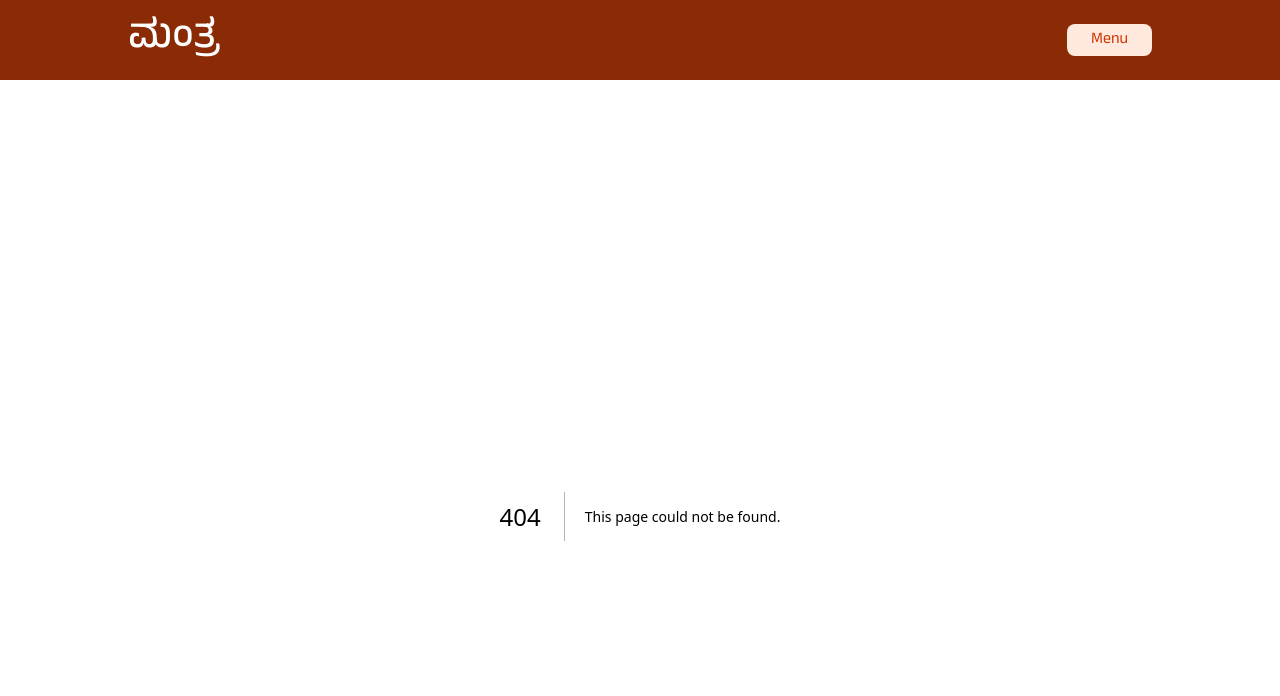
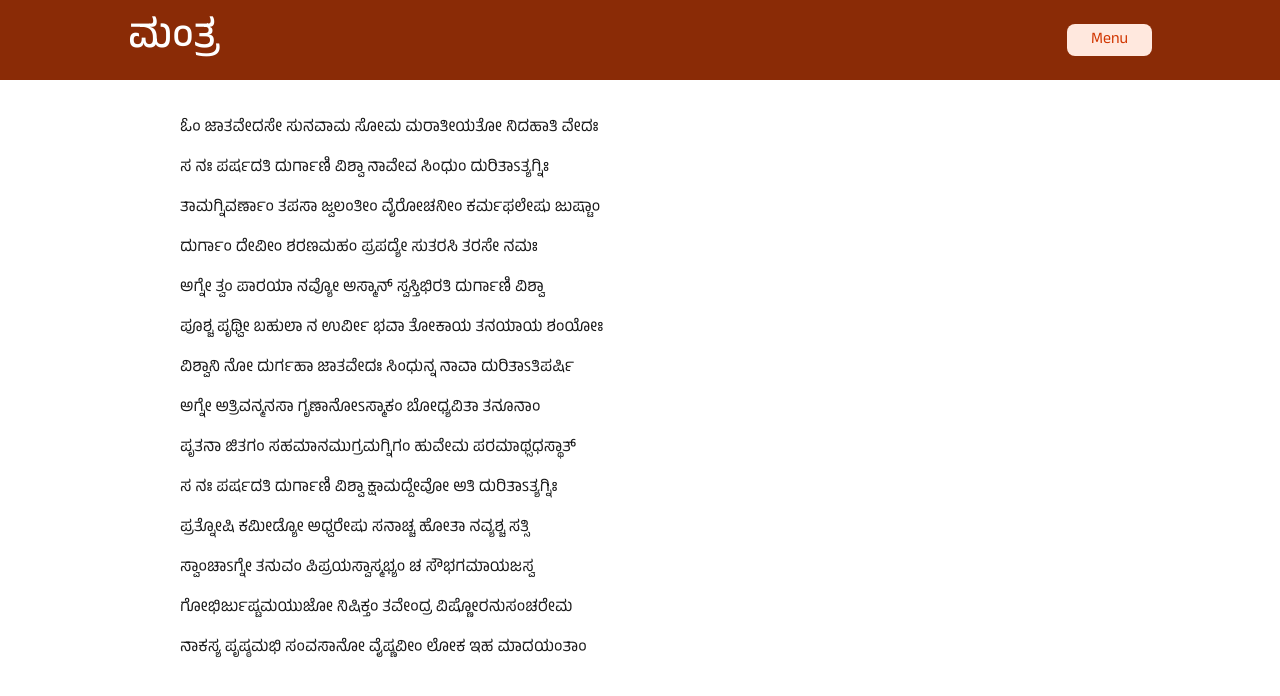
Before and after one commit to hegde-sachin/mantra, a Next.js app: page /durga-sukta in a window 1280 px wide. Before the commit this address had no page. Shown: the top 696 px of the page. Built offline with nearby package versions, Linux system fonts and the light colour scheme.

Commit message:
Add durga sukta

```diff
--- /dev/null
+++ b/src/app/durga-sukta/page.tsx
@@ -0,0 +1,110 @@
+import { ContentComponent } from "@/components/content.component";
+import { Content } from "@/interfaces/content";
+
+export default async function GanapatiUpanishath() {
+  const contents: Array<Content> = [
+    {
+      details: [
+        {
+          paragraph: "ಓಂ ಜಾತವೇದಸೇ ಸುನವಾಮ ಸೋಮ ಮರಾತೀಯತೋ ನಿದಹಾತಿ ವೇದಃ",
+        },
+      ],
+    },
+    {
+      details: [
+        {
+          paragraph:
+            "ಸ ನಃ ಪರ್ಷದತಿ ದುರ್ಗಾಣಿ ವಿಶ್ವಾ ನಾವೇವ ಸಿಂಧುಂ ದುರಿತಾಽತ್ಯಗ್ನಿಃ",
+        },
+      ],
+    },
+    {
+      details: [
+        {
+          paragraph: "ತಾಮಗ್ನಿವರ್ಣಾಂ ತಪಸಾ ಜ್ವಲಂತೀಂ ವೈರೋಚನೀಂ ಕರ್ಮಫಲೇಷು ಜುಷ್ಟಾಂ",
+        },
+      ],
+    },
+    {
+      details: [
+        {
+          paragraph: "ದುರ್ಗಾಂ ದೇವೀಂ ಶರಣಮಹಂ ಪ್ರಪದ್ಯೇ ಸುತರಸಿ ತರಸೇ ನಮಃ",
+        },
+      ],
+    },
+    {
+      details: [
+        {
+          paragraph:
+            "ಅಗ್ನೇ ತ್ವಂ ಪಾರಯಾ ನವ್ಯೋ ಅಸ್ಮಾನ್ ಸ್ವಸ್ತಿಭಿರತಿ ದುರ್ಗಾಣಿ ವಿಶ್ವಾ",
+        },
+      ],
+    },
+    {
+      details: [
+        {
+          paragraph: "ಪೂಶ್ಚ ಪೃಥ್ವೀ ಬಹುಲಾ ನ ಉರ್ವೀ ಭವಾ ತೋಕಾಯ ತನಯಾಯ ಶಂಯೋಃ",
+        },
+      ],
+    },
+    {
+      details: [
+        {
+          paragraph: "ವಿಶ್ವಾನಿ ನೋ ದುರ್ಗಹಾ ಜಾತವೇದಃ ಸಿಂಧುನ್ನ ನಾವಾ ದುರಿತಾಽತಿಪರ್ಷಿ",
+        },
+      ],
+    },
+    {
+      details: [
+        {
+          paragraph: "ಅಗ್ನೇ ಅತ್ರಿವನ್ಮನಸಾ ಗೃಣಾನೋಽಸ್ಮಾಕಂ ಬೋಧ್ಯವಿತಾ ತನೂನಾಂ",
+        },
+      ],
+    },
+    {
+      details: [
+        {
+          paragraph: "ಪೃತನಾ ಜಿತಗಂ ಸಹಮಾನಮುಗ್ರಮಗ್ನಿಗಂ ಹುವೇಮ ಪರಮಾಥ್ಸಧಸ್ಥಾತ್",
+        },
+      ],
+    },
+    {
+      details: [
+        {
+          paragraph:
+            "ಸ ನಃ ಪರ್ಷದತಿ ದುರ್ಗಾಣಿ ವಿಶ್ವಾ ಕ್ಷಾಮದ್ದೇವೋ ಅತಿ ದುರಿತಾಽತ್ಯಗ್ನಿಃ",
+        },
+      ],
+    },
+    {
+      details: [
+        {
+          paragraph: "ಪ್ರತ್ನೋಷಿ ಕಮೀಡ್ಯೋ ಅಧ್ವರೇಷು ಸನಾಚ್ಚ ಹೋತಾ ನವ್ಯಶ್ಚ ಸತ್ಸಿ",
+        },
+      ],
+    },
+    {
+      details: [
+        {
+          paragraph: "ಸ್ವಾಂಚಾಽಗ್ನೇ ತನುವಂ ಪಿಪ್ರಯಸ್ವಾಸ್ಮಭ್ಯಂ ಚ ಸೌಭಗಮಾಯಜಸ್ವ",
+        },
+      ],
+    },
+    {
+      details: [
+        {
+          paragraph: "ಗೋಭಿರ್ಜುಷ್ಟಮಯುಜೋ ನಿಷಿಕ್ತಂ ತವೇಂದ್ರ ವಿಷ್ಣೋರನುಸಂಚರೇಮ",
+        },
+      ],
+    },
+    {
+      details: [
+        {
+          paragraph: "ನಾಕಸ್ಯ ಪೃಷ್ಠಮಭಿ ಸಂವಸಾನೋ ವೈಷ್ಣವೀಂ ಲೋಕ ಇಹ ಮಾದಯಂತಾಂ",
+        },
+      ],
+    },
+  ];
+
+  return <ContentComponent contents={contents} />;
+}
--- a/src/constants/route.ts
+++ b/src/constants/route.ts
@@ -8,6 +8,10 @@ export const routes = [
     url: "ganapati-atharvasheersha",
   },
   {
+    name: "ದುರ್ಗಾ ಸೂಕ್ತ",
+    url: "durga-sukta",
+  },
+  {
     name: "ಪುರುಷ ಸೂಕ್ತ",
     url: "purusha-sukta",
   },
```
